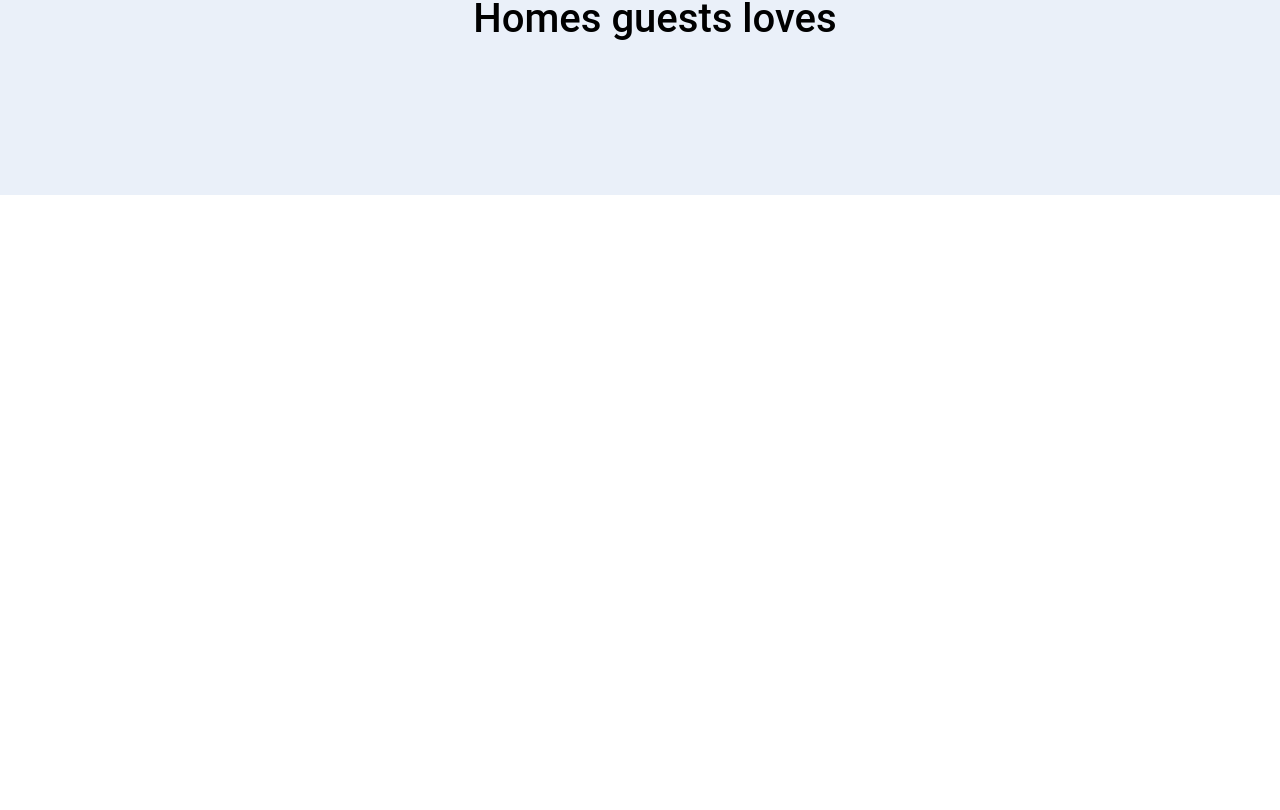
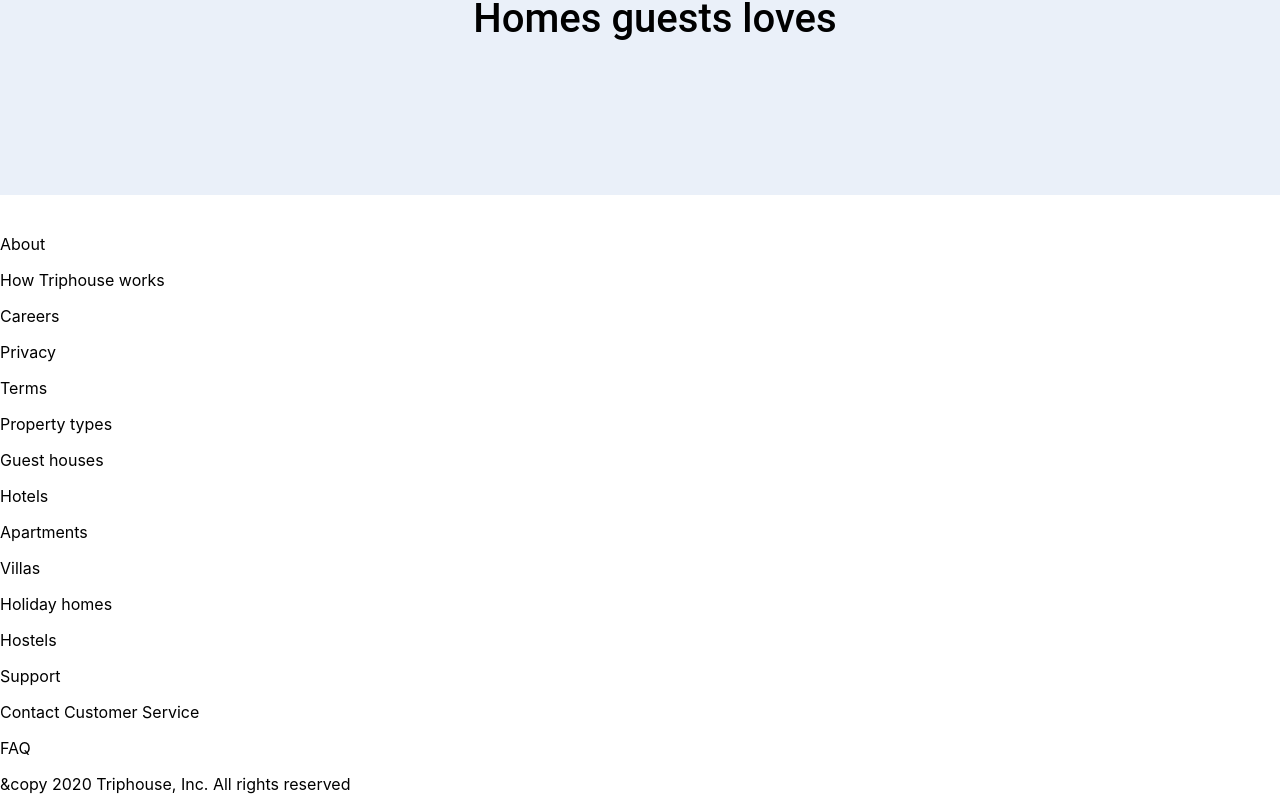
Before and after one commit to IharDorinel/if-react, a React (Create React App) app: page / in a window 1280 px wide. Shown: the part 1044-1854 px from the top of the page. Before the commit the page ends 1239 px from the top, so only its background shows below. Built offline with nearby package versions, Linux system fonts and the light colour scheme; no server answers.

Commit message:
added footer

```diff
--- a/src/components/App.js
+++ b/src/components/App.js
@@ -1,9 +1,9 @@
 import React from 'react';
 
 // components
-
 import TopSection from './TopSection';
 import HomeGuest from './HomeGuest';
+import Footer from './Footer';
 
 // styles
 import '../styles/components/App.css';
@@ -18,6 +18,7 @@ const App = () => (
   <>
     <TopSection />
     <HomeGuest />
+    <Footer />
   </>
 );
 
--- /dev/null
+++ b/src/components/Footer.js
@@ -0,0 +1,67 @@
+import React from 'react';
+import logo_vector_small from "../styles/booking_images/logo_vector_small.svg";
+
+
+const Footer = () => {
+
+
+  return (
+    <>
+    <footer className="footer">
+
+  <div className="footer-big">
+    <a href="#">
+      <img src={logo_vector_small} className="footer-image" />
+
+    </a>
+
+    <div className="footer-container">
+      <div className="footer-box">
+        <a href="#">
+          <p className="_font-weight-bold _underline">About</p></a>
+        <a href="#">
+          <p className="point">How Triphouse works</p></a>
+        <a href="#">
+          <p className="point">Careers</p></a>
+        <a href="#">
+          <p className="point">Privacy</p></a>
+        <a href="#">
+          <p className="point">Terms</p></a>
+      </div>
+      <div className="footer-box">
+        <a href="#">
+          <p className="_font-weight-bold _underline">Property types</p></a>
+        <a href="#">
+          <p className="point">Guest houses</p></a>
+        <a href="#">
+          <p className="point">Hotels</p></a>
+        <a href="#">
+          <p className="point">Apartments</p></a>
+        <a href="#">
+          <p className="point">Villas</p></a>
+        <a href="#">
+          <p className="point">Holiday homes</p></a>
+        <a href="#">
+          <p className="point">Hostels</p></a>
+      </div>
+      <div className="footer-box">
+        <a href="#">
+          <p className="_font-weight-bold _underline">Support</p></a>
+        <a href="#">
+          <p className="point">Contact Customer Service</p></a>
+        <a href="#">
+          <p className="point">FAQ</p></a>
+      </div>
+
+    </div>
+    <div className="footer-footer col-lg-4 col-sm-12">
+      <p>&copy 2020 Triphouse, Inc. All rights reserved</p>
+    </div>
+  </div>
+
+</footer>
+</>
+  )
+}
+
+export default Footer;
```
